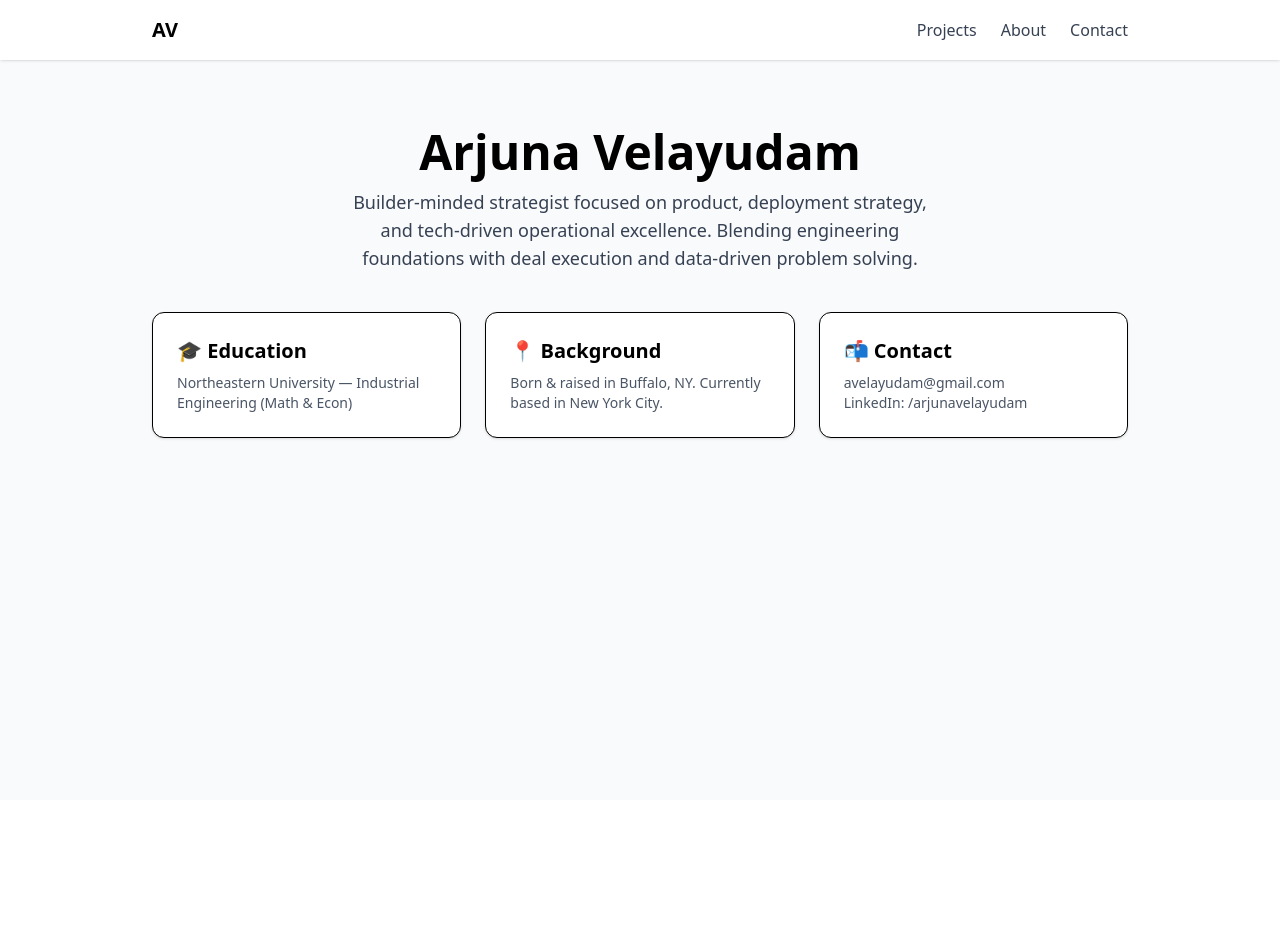
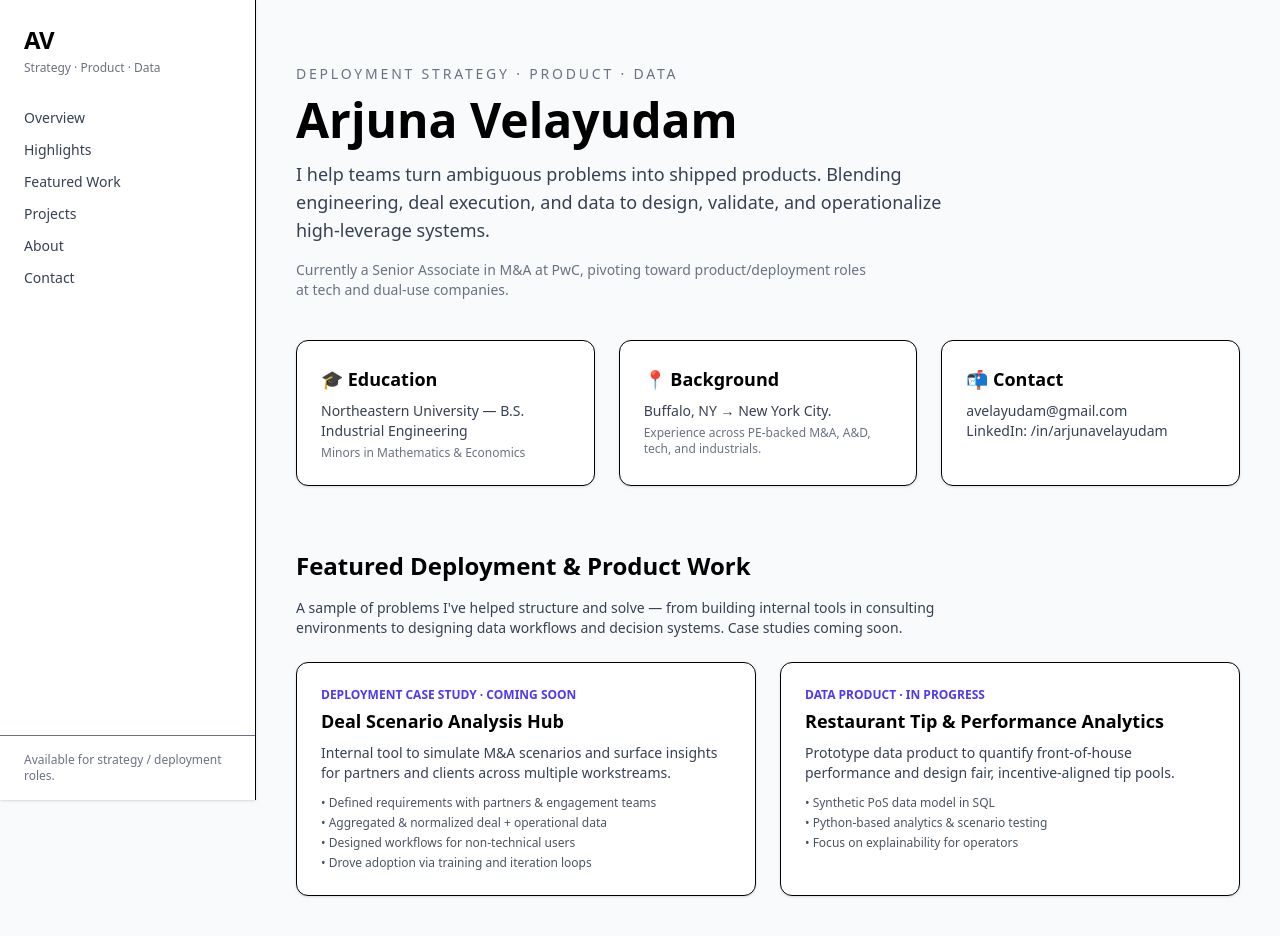
Before and after one commit to avelayud/my-portfolio, a Next.js app: page / in a window 1280 px wide. Shown: the top 936 px of the page. Before the commit the page ends 800 px from the top, so only its background shows below. Built offline with nearby package versions, Linux system fonts and the light colour scheme.

Commit message:
Update landing page & fix nav + add some more complexity to info & tiling

```diff
--- a/app/page.tsx
+++ b/app/page.tsx
@@ -1,53 +1,168 @@
 export default function Home() {
   return (
-    <main className="min-h-screen bg-gray-50">
-      {/* NAVIGATION BAR */}
-      <nav className="w-full fixed top-0 left-0 bg-white shadow-sm z-50">
-        <div className="max-w-5xl mx-auto px-6 py-4 flex justify-between items-center">
-          <h2 className="text-xl font-semibold">AV</h2>
-          <div className="space-x-6 text-gray-700">
-            <a href="/projects" className="hover:text-black transition">Projects</a>
-            <a href="/about" className="hover:text-black transition">About</a>
-            <a href="/contact" className="hover:text-black transition">Contact</a>
+    <main className="min-h-screen bg-gray-50 flex">
+      {/* LEFT SIDEBAR NAV */}
+      <aside className="fixed inset-y-0 left-0 w-64 bg-white border-r shadow-sm flex flex-col justify-between">
+        <div className="px-6 py-6">
+          {/* Logo / Initials */}
+          <div className="mb-8">
+            <div className="text-2xl font-bold tracking-tight">AV</div>
+            <p className="text-xs text-gray-500 mt-1">
+              Strategy · Product · Data
+            </p>
           </div>
+
+          {/* Nav Links */}
+          <nav className="space-y-3 text-sm">
+            <a href="#top" className="block text-gray-700 hover:text-black">
+              Overview
+            </a>
+            <a href="#highlights" className="block text-gray-700 hover:text-black">
+              Highlights
+            </a>
+            <a href="#featured-work" className="block text-gray-700 hover:text-black">
+              Featured Work
+            </a>
+            <a href="/projects" className="block text-gray-700 hover:text-black">
+              Projects
+            </a>
+            <a href="/about" className="block text-gray-700 hover:text-black">
+              About
+            </a>
+            <a href="/contact" className="block text-gray-700 hover:text-black">
+              Contact
+            </a>
+          </nav>
         </div>
-      </nav>
 
+        {/* Sidebar Footer */}
+        <div className="px-6 py-4 border-t text-xs text-gray-500">
+          Available for strategy / deployment roles.
+        </div>
+      </aside>
+
+      {/* MAIN CONTENT (SHIFTED RIGHT) */}
+      <div className="ml-64 flex-1">
         {/* HERO SECTION */}
-      <section className="flex flex-col items-center justify-center pt-32 pb-10 text-center">
-        <h1 className="text-5xl font-bold mb-3">Arjuna Velayudam</h1>
+        <section
+          id="top"
+          className="flex flex-col items-start justify-center px-10 pt-16 pb-10 max-w-5xl mx-auto"
+        >
+          <p className="text-sm uppercase tracking-[0.2em] text-gray-500 mb-3">
+            Deployment Strategy · Product · Data
+          </p>
 
-        <p className="text-lg text-gray-700 max-w-xl">
-          Builder-minded strategist focused on product, deployment strategy, and tech-driven operational excellence.
-          Blending engineering foundations with deal execution and data-driven problem solving.
+          <h1 className="text-5xl font-bold mb-4">
+            Arjuna Velayudam
+          </h1>
+
+          <p className="text-lg text-gray-700 max-w-2xl mb-4">
+            I help teams turn ambiguous problems into shipped products.
+            Blending engineering, deal execution, and data to design,
+            validate, and operationalize high-leverage systems.
+          </p>
+
+          <p className="text-sm text-gray-500 max-w-xl">
+            Currently a Senior Associate in M&amp;A at PwC, pivoting toward
+            product/deployment roles at tech and dual-use companies.
           </p>
         </section>
 
-      {/* HOVER TILE GRID */}
-      <section className="max-w-5xl mx-auto px-6 pb-20 grid grid-cols-1 sm:grid-cols-3 gap-6">
+        {/* HIGHLIGHT TILES */}
+        <section
+          id="highlights"
+          className="max-w-5xl mx-auto px-10 pb-16 grid grid-cols-1 sm:grid-cols-3 gap-6"
+        >
           {/* EDUCATION */}
           <div className="bg-white p-6 rounded-xl shadow-sm border hover:shadow-lg hover:-translate-y-1 transition transform cursor-pointer">
-          <h3 className="text-xl font-semibold mb-2">🎓 Education</h3>
-          <p className="text-gray-600 text-sm">
-            Northeastern University — Industrial Engineering (Math & Econ)
+            <h3 className="text-lg font-semibold mb-2">🎓 Education</h3>
+            <p className="text-gray-700 text-sm">
+              Northeastern University — B.S. Industrial Engineering
+            </p>
+            <p className="text-gray-500 text-xs mt-1">
+              Minors in Mathematics &amp; Economics
             </p>
           </div>
 
           {/* BACKGROUND */}
           <div className="bg-white p-6 rounded-xl shadow-sm border hover:shadow-lg hover:-translate-y-1 transition transform cursor-pointer">
-          <h3 className="text-xl font-semibold mb-2">📍 Background</h3>
-          <p className="text-gray-600 text-sm">
-            Born & raised in Buffalo, NY. Currently based in New York City.
+            <h3 className="text-lg font-semibold mb-2">📍 Background</h3>
+            <p className="text-gray-700 text-sm">
+              Buffalo, NY → New York City.
+            </p>
+            <p className="text-gray-500 text-xs mt-1">
+              Experience across PE-backed M&amp;A, A&amp;D, tech, and
+              industrials.
             </p>
           </div>
 
           {/* CONTACT */}
           <div className="bg-white p-6 rounded-xl shadow-sm border hover:shadow-lg hover:-translate-y-1 transition transform cursor-pointer">
-          <h3 className="text-xl font-semibold mb-2">📬 Contact</h3>
-          <p className="text-gray-600 text-sm">avelayudam@gmail.com</p>
-          <p className="text-gray-600 text-sm">LinkedIn: /arjunavelayudam</p>
+            <h3 className="text-lg font-semibold mb-2">📬 Contact</h3>
+            <p className="text-gray-700 text-sm">
+              avelayudam@gmail.com
+            </p>
+            <p className="text-gray-700 text-sm">
+              LinkedIn: /in/arjunavelayudam
+            </p>
           </div>
         </section>
+
+        {/* PLACEHOLDER: FEATURED WORK / DEPLOYMENT SECTION */}
+        <section
+          id="featured-work"
+          className="max-w-5xl mx-auto px-10 pb-24"
+        >
+          <h2 className="text-2xl font-semibold mb-4">
+            Featured Deployment & Product Work
+          </h2>
+          <p className="text-gray-700 text-sm mb-6 max-w-2xl">
+            A sample of problems I&apos;ve helped structure and solve — from
+            building internal tools in consulting environments to designing
+            data workflows and decision systems. Case studies coming soon.
+          </p>
+
+          {/* Placeholder Case Study Card */}
+          <div className="grid grid-cols-1 md:grid-cols-2 gap-6">
+            <div className="bg-white p-6 rounded-xl shadow-sm border">
+              <p className="text-xs font-semibold text-indigo-600 mb-1">
+                DEPLOYMENT CASE STUDY · COMING SOON
+              </p>
+              <h3 className="text-lg font-semibold mb-2">
+                Deal Scenario Analysis Hub
+              </h3>
+              <p className="text-gray-700 text-sm mb-3">
+                Internal tool to simulate M&amp;A scenarios and surface insights
+                for partners and clients across multiple workstreams.
+              </p>
+              <ul className="text-xs text-gray-600 space-y-1">
+                <li>• Defined requirements with partners & engagement teams</li>
+                <li>• Aggregated & normalized deal + operational data</li>
+                <li>• Designed workflows for non-technical users</li>
+                <li>• Drove adoption via training and iteration loops</li>
+              </ul>
+            </div>
+
+            <div className="bg-white p-6 rounded-xl shadow-sm border">
+              <p className="text-xs font-semibold text-indigo-600 mb-1">
+                DATA PRODUCT · IN PROGRESS
+              </p>
+              <h3 className="text-lg font-semibold mb-2">
+                Restaurant Tip & Performance Analytics
+              </h3>
+              <p className="text-gray-700 text-sm mb-3">
+                Prototype data product to quantify front-of-house performance and
+                design fair, incentive-aligned tip pools.
+              </p>
+              <ul className="text-xs text-gray-600 space-y-1">
+                <li>• Synthetic PoS data model in SQL</li>
+                <li>• Python-based analytics & scenario testing</li>
+                <li>• Focus on explainability for operators</li>
+              </ul>
+            </div>
+          </div>
+        </section>
+      </div>
     </main>
   );
 }
```
Lines whose indentation alone changed are shown as unchanged.
